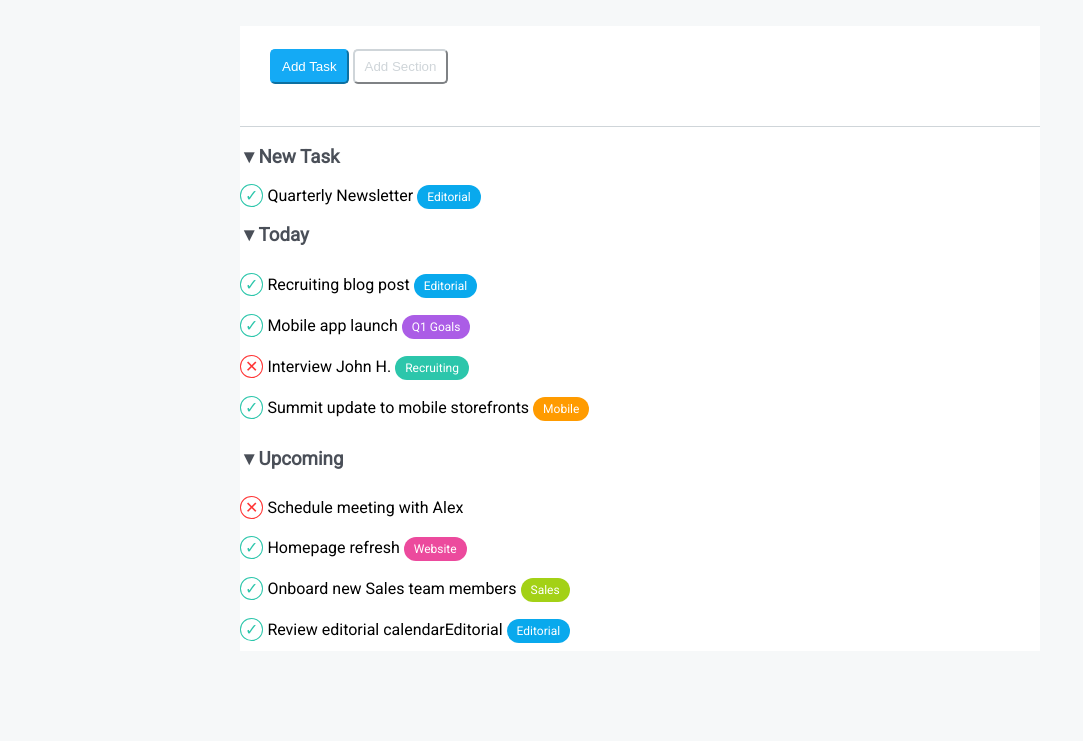
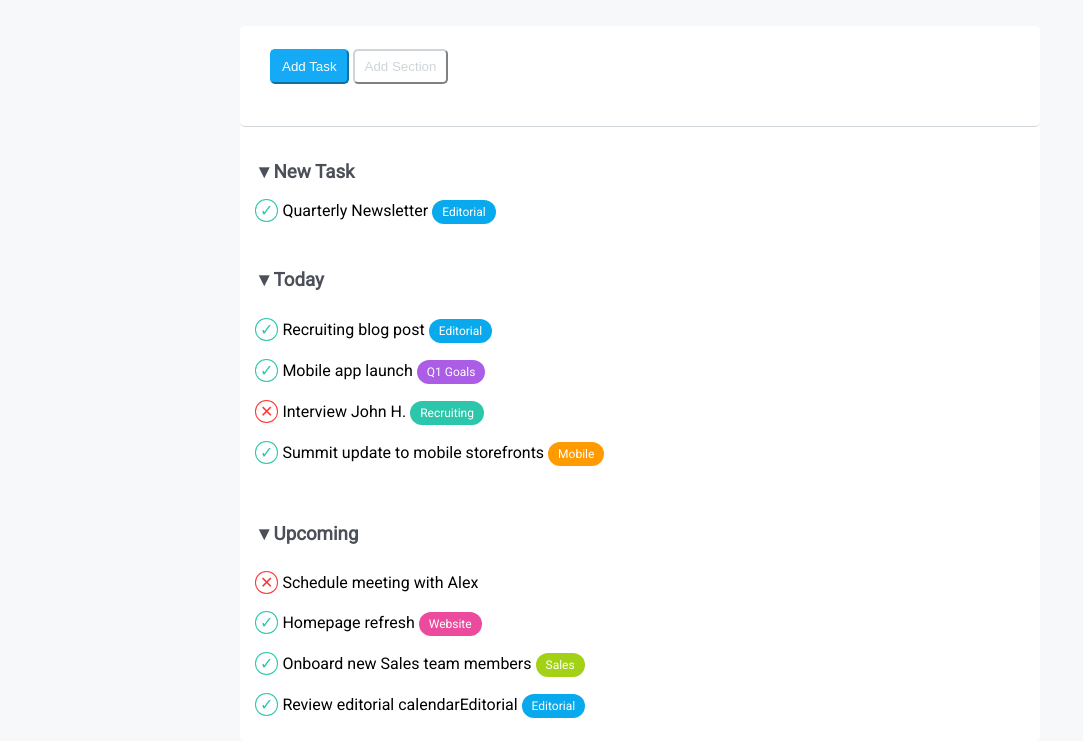
Before and after one commit to ariannagreco3393/html-css-toboolist, a plain HTML site: page index.html in a window 1280 px wide. Shown: the part 124-865 px from the top of the page, without its empty margins (0-1083 px from the left). Before the commit the page ends 800 px from the top, so only its background shows below. Drawn offline with Linux system fonts and the light colour scheme.

Commit message:
add changes section

```diff
--- a/css/style.css
+++ b/css/style.css
@@ -53,11 +53,16 @@ main {
         margin: auto;
         margin-top: 50px;
         background-color: white;
-
+        border-radius: 5px;
 }
 
 .main_header {
-    border-bottom:  1px solid #CFD5D9;;
+    border-bottom:  1px solid #CFD5D9;
+    border-radius: 5px;
+}
+
+section {
+    padding: 15px;
 }
 
 
```
